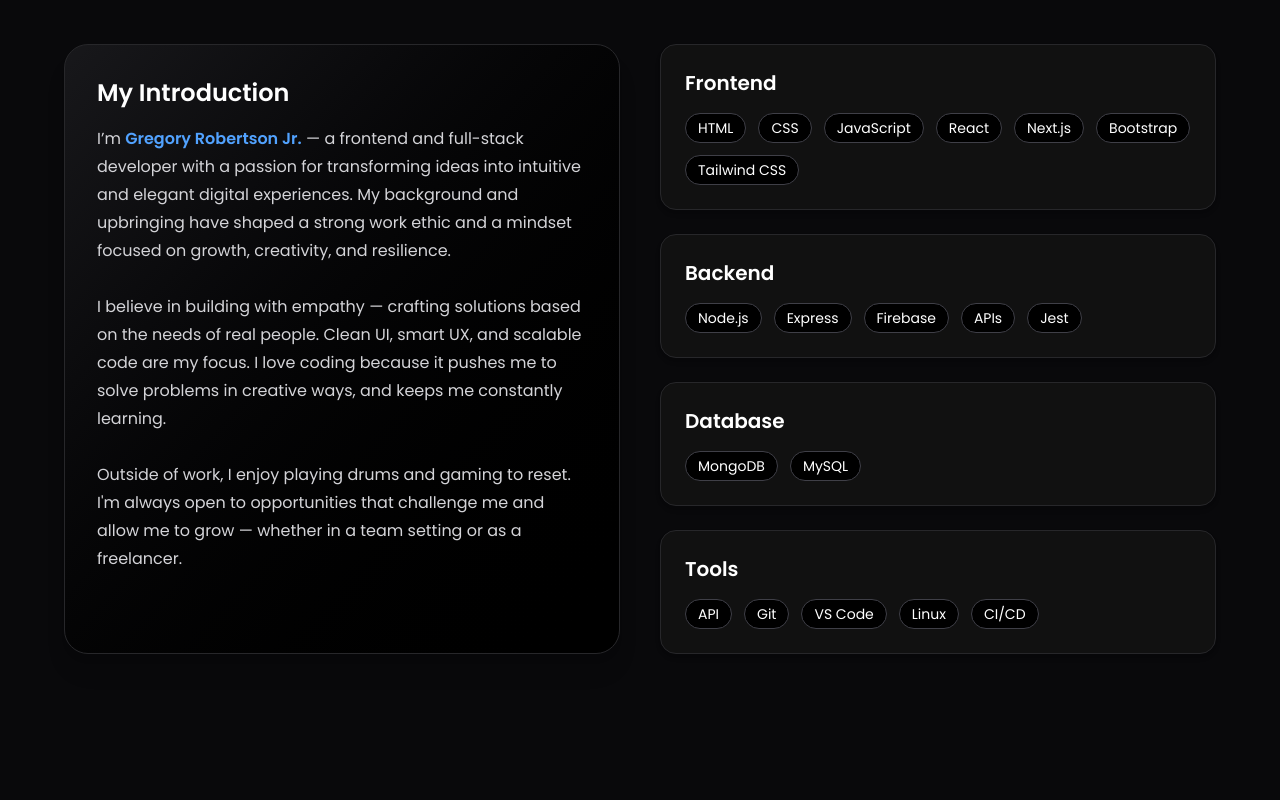
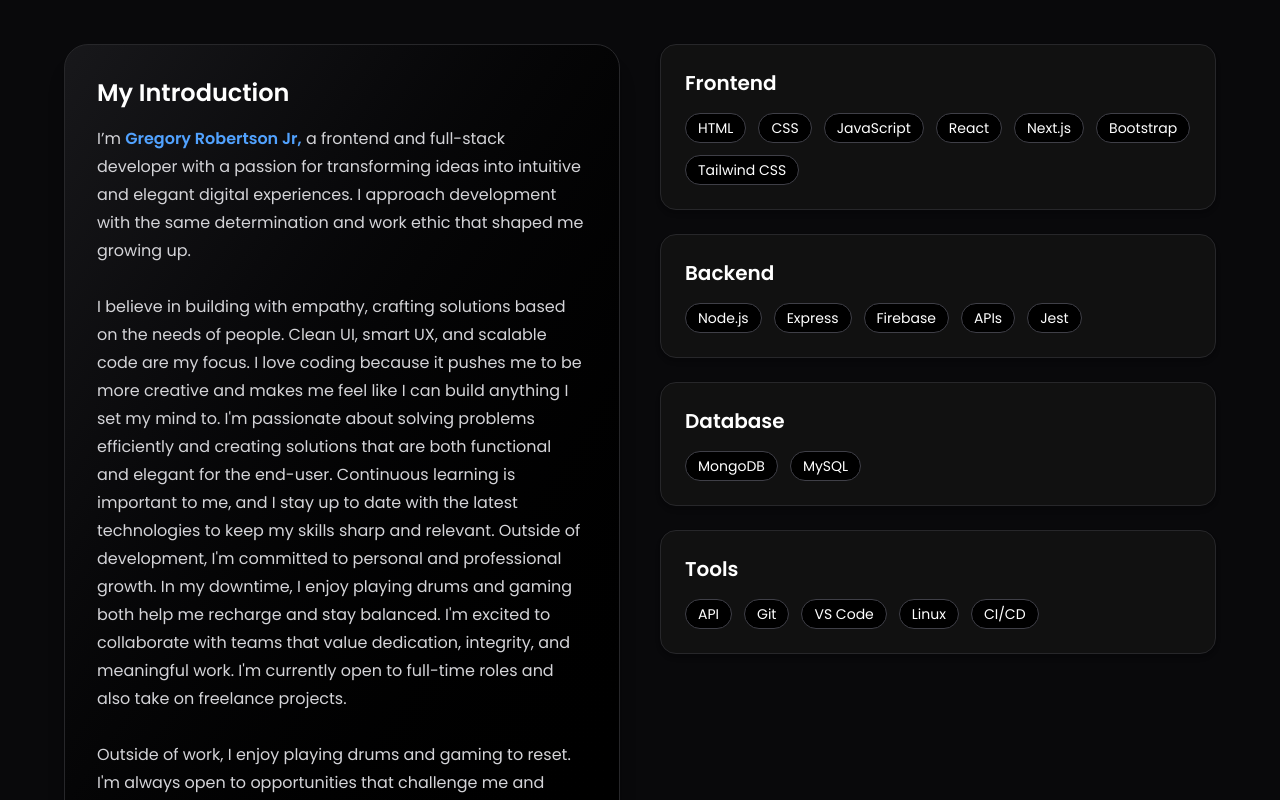
Before and after one commit to GregoryRobetertson/portfolio, a Next.js app: page / in a window 1280 px wide. Shown: the part 1040-1840 px from the top of the page. Built offline with nearby package versions, Linux system fonts and the light colour scheme; no server answers.

Commit message:
improved layout and design

```diff
--- a/src/app/components/About.jsx
+++ b/src/app/components/About.jsx
@@ -36,18 +36,28 @@ export default function About() {
             <p className="text-zinc-300 text-base leading-7">
               I’m{" "}
               <span className="text-blue-400 font-semibold">
-                Gregory Robertson Jr.
+                Gregory Robertson Jr,
               </span>{" "}
-              — a frontend and full-stack developer with a passion for
+              a frontend and full-stack developer with a passion for
               transforming ideas into intuitive and elegant digital experiences.
-              My background and upbringing have shaped a strong work ethic and a
-              mindset focused on growth, creativity, and resilience.
+              I approach development with the same determination and work ethic
+              that shaped me growing up.
               <br />
               <br />
-              I believe in building with empathy — crafting solutions based on
-              the needs of real people. Clean UI, smart UX, and scalable code
-              are my focus. I love coding because it pushes me to solve problems
-              in creative ways, and keeps me constantly learning.
+              I believe in building with empathy, crafting solutions based on
+              the needs of people. Clean UI, smart UX, and scalable code are my
+              focus. I love coding because it pushes me to be more creative and
+              makes me feel like I can build anything I set my mind to. I'm
+              passionate about solving problems efficiently and creating
+              solutions that are both functional and elegant for the end-user.
+              Continuous learning is important to me, and I stay up to date with
+              the latest technologies to keep my skills sharp and relevant.
+              Outside of development, I'm committed to personal and professional
+              growth. In my downtime, I enjoy playing drums and gaming both help
+              me recharge and stay balanced. I'm excited to collaborate with
+              teams that value dedication, integrity, and meaningful work. I'm
+              currently open to full-time roles and also take on freelance
+              projects.
               <br />
               <br />
               Outside of work, I enjoy playing drums and gaming to reset. I'm
--- a/src/app/components/Contact.jsx
+++ b/src/app/components/Contact.jsx
@@ -4,7 +4,6 @@ import { motion } from "framer-motion";
 import React, { useRef, useState } from "react";
 import Github from "lucide-react/dist/esm/icons/github";
 import Linkedin from "lucide-react/dist/esm/icons/linkedin";
-import Mail from "lucide-react/dist/esm/icons/mail";
 
 export default function Contact() {
   const service = process.env.NEXT_PUBLIC_EMAILJS_SERVICE_ID;
```
